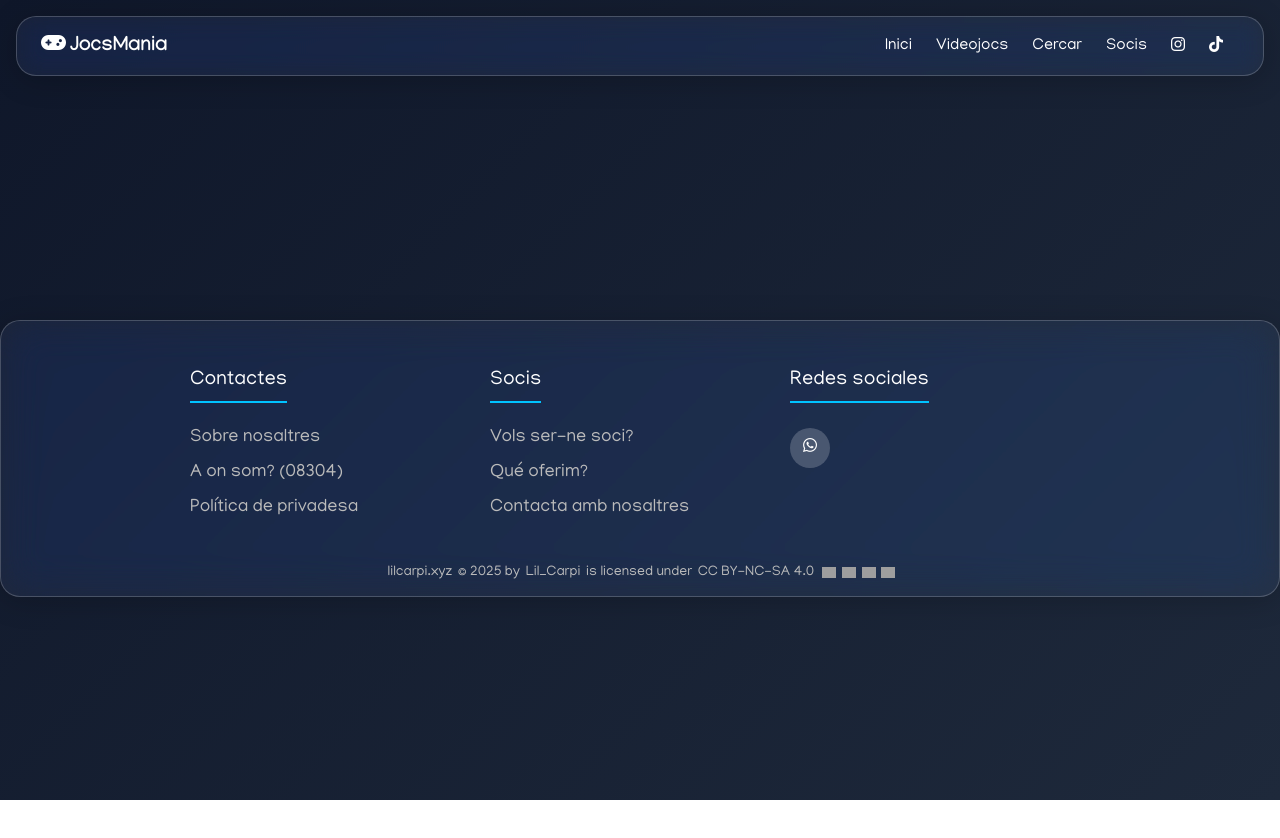
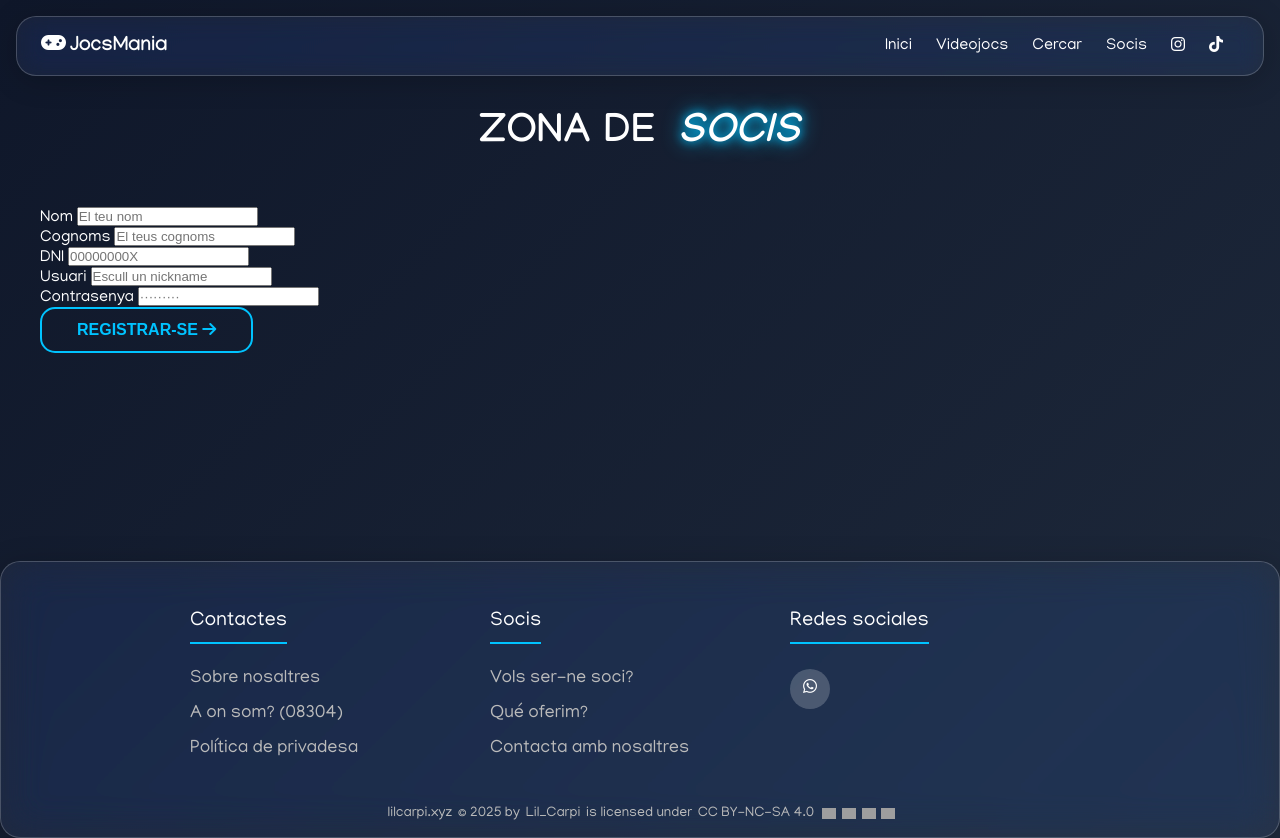
Before and after one commit to Lil-Carpi/LDM-ASIR, a plain HTML site: page projecte-final/main/socisSAD.html in a window 1280 px wide. Before the commit the page ends 800 px from the top, so only its background shows below. Drawn offline with Linux system fonts and the light colour scheme; grey boxes are pictures that could not be loaded.

Commit message:
Formulario simple creado

```diff
--- a/projecte-final/main/socisSAD.html
+++ b/projecte-final/main/socisSAD.html
@@ -35,8 +35,33 @@
     </header>
 
     <main class="content">
-      <div class="main-container">
-
+      <h2 class="section-title">Zona de <span class="highlight-neon">Socis</span></h2>
+      <div class="register-wrapper">
+        <form action="videojocsSAD.html">
+          <div class="form-group">
+            <label for="nom" class="form-label">Nom</label>
+            <input type="text" id="nom" name="nom" class="form-input" placeholder="El teu nom" required>
+          </div>
+          <div class="form-group">
+            <label for="cognoms" class="form-label">Cognoms</label>
+            <input type="text" id="cognoms" name="cognoms" class="form-input" placeholder="El teus cognoms" required>
+          </div>
+          <div class="form-group">
+            <label for="dni" class="form-label">DNI</label>
+            <input type="text" id="dni" name="dni" class="form-input" placeholder="00000000X" required pattern="[0-9]{8}[A-Za-z]{1}" title="8 números i una lletra">
+          </div>
+          <div class="form-group">
+            <label for="usuari" class="form-label">Usuari</label>
+            <input type="text" id="usuari" name="usuari" class="form-input" placeholder="Escull un nickname" required>
+          </div>
+          <div class="form-group">
+            <label for="password" class="form-label">Contrasenya</label>
+            <input type="text" id="password" name="password" class="form-input" placeholder="·········" required>
+          </div>
+          <div class="form-submit-container">
+            <button type="submit" class="btn-neon">Registrar-se <i class="fa-solid fa-arrow-right"></i></button>
+          </div>
+        </form>
       </div>
     </main>
 
```
